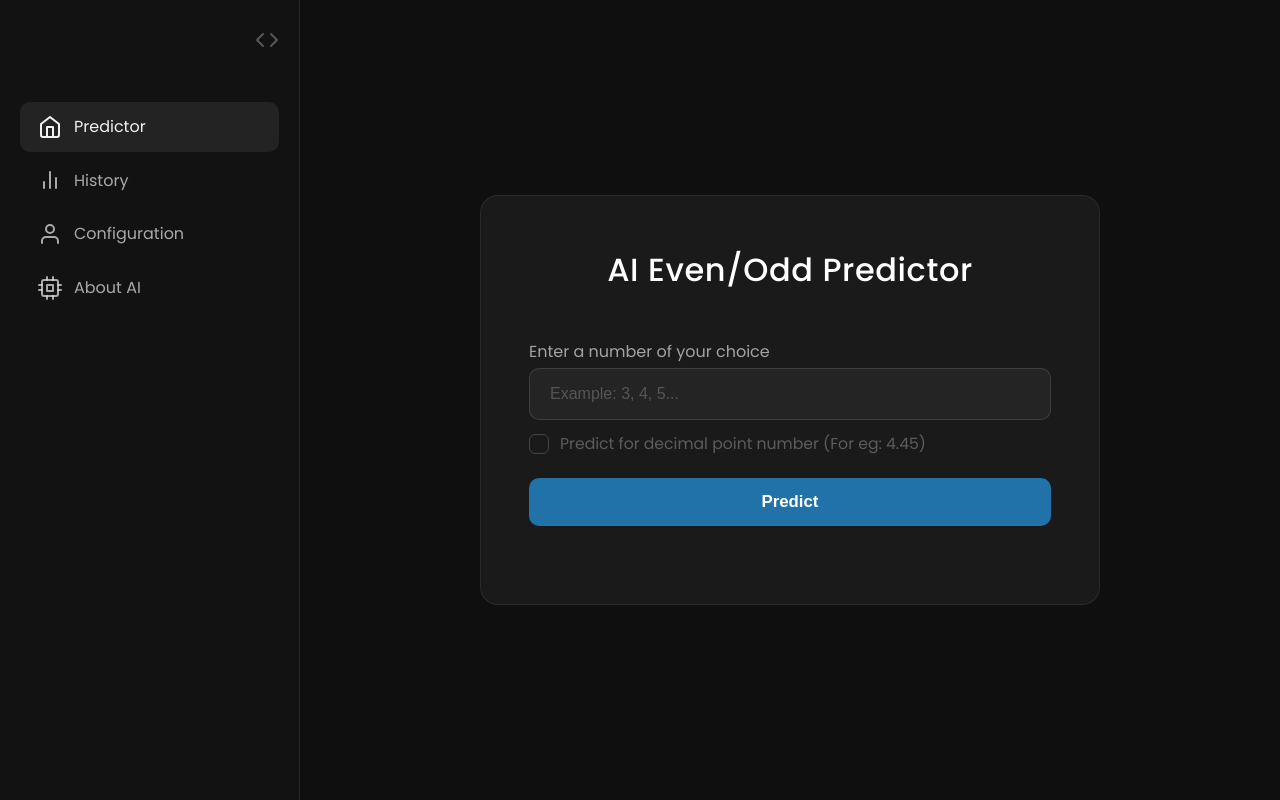
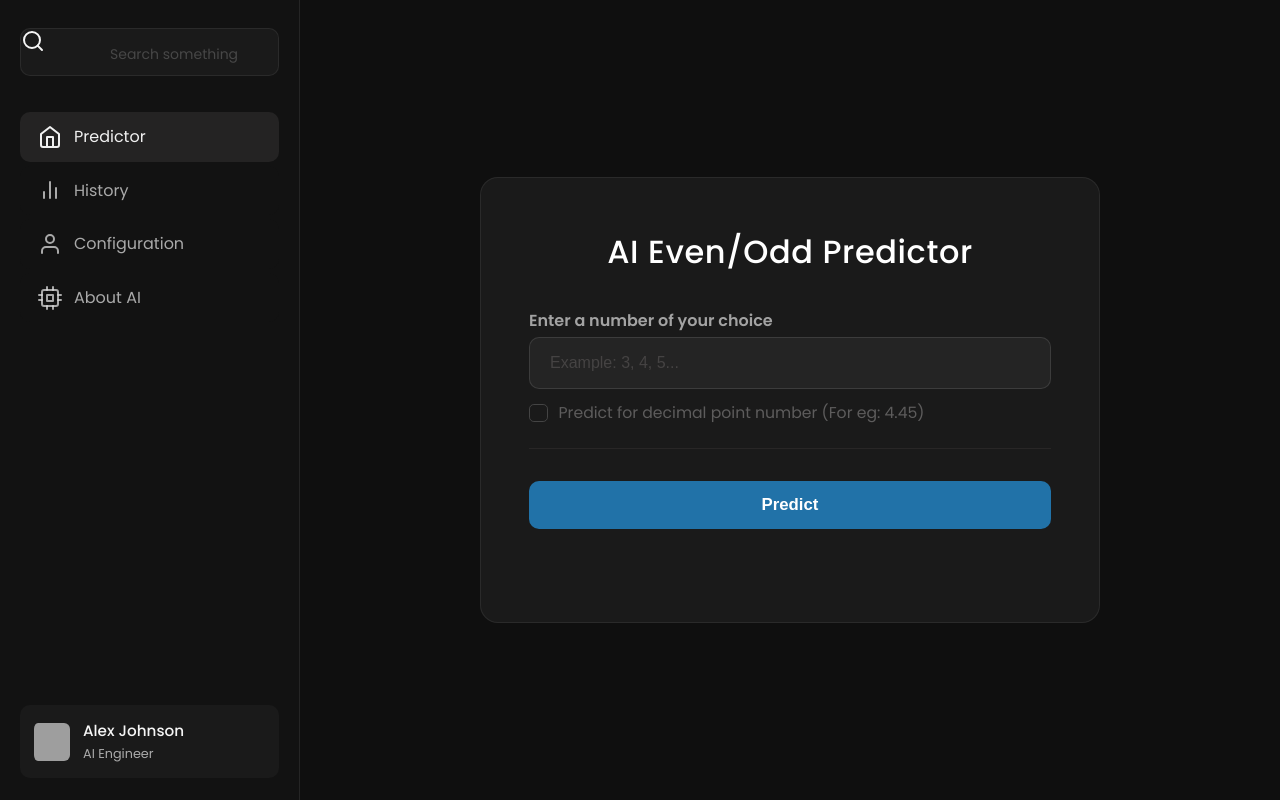
Before and after one commit to mangopulp1/AI-based-Odd-even-predictor, a FastAPI app: page / in a window 1280 px wide. Run offline with FastAPI, Linux system fonts and the light colour scheme; grey boxes are pictures that could not be loaded.

Commit message:
commit made

```diff
--- a/js/main.js
+++ b/js/main.js
@@ -1,5 +1,4 @@
 document.addEventListener("DOMContentLoaded", () => {
-
   const form = document.getElementById("prediction-form");
   const resultBox = document.getElementById("result-box");
   const resultText = document.getElementById("result-text");
@@ -12,74 +11,55 @@
 
   const setToggleIcon = (name) => {
     toggleBtn.innerHTML = `<i data-feather="${name}"></i>`;
-    if (window.feather)
-      feather.replace({
-        attr:
-        {
-          "stroke-width": 0.7,
-          width : 10,
-          height : 10
-        },
-      });
+    feather.replace();
   };
 
-  // initial icon
-  setToggleIcon("code");
+  setToggleIcon("columns");
 
   toggleBtn.addEventListener("click", () => {
     isCollapsed = !isCollapsed;
     sidebar.classList.toggle("collapsed");
-    const iconName = isCollapsed ? "code" : "code";
-    setToggleIcon(iconName);
-    toggleBtn.style.transform = isCollapsed
-      ? "translateX(4px)"
-      : "translateX(0)";
+    setToggleIcon("columns");
   });
 
-  // form handling
   form.addEventListener("submit", async (e) => {
     e.preventDefault();
     const formData = new FormData(form);
-
-    resultText.innerText = "";
+    resultText.textContent = "";
     resultText.className = "result-text";
     resultBox.classList.remove("hidden");
     loadingAnimation.style.display = "block";
 
     try {
-      const response = await fetch("/predict", { method: "POST", body: formData });
-      if (!response.ok) throw new Error(`HTTP error! status: ${response.status}`);
+      const response = await fetch("/predict",
+        { method: "POST",
+          body: formData
+        });
+
+      if (!response.ok) throw new Error(`HTTP error: ${response.status}`);
 
       const data = await response.json();
       loadingAnimation.style.display = "none";
 
       if (data.prediction) {
-        const resultValue = String(data.prediction).toLowerCase();
-        resultText.innerText = String(data.prediction).toUpperCase();
+        const resultValue = data.prediction.toLowerCase();
+        resultText.textContent = data.prediction.toUpperCase();
 
         if (resultValue.includes("even")) resultText.classList.add("even");
         else if (resultValue.includes("odd")) resultText.classList.add("odd");
         else resultText.classList.add("error");
       } else {
-        resultText.innerText = "ERROR";
+        resultText.textContent = "ERROR";
         resultText.classList.add("error");
       }
     } catch (err) {
-      console.error("Prediction failed:", err);
       loadingAnimation.style.display = "none";
-      resultText.innerText = "ERROR: Network or server issue";
-      resultText.className = "result-text error";
+      resultText.textContent = "ERROR: Network or server issue";
+      resultText.classList.add("error");
     }
   });
 
-  // input validation
-  if (numberInput) {
-    numberInput.addEventListener("input", () => {
-      if (numberInput.value && isNaN(numberInput.value)) {
-        numberInput.setCustomValidity("Please enter a valid number");
-      } else {
-        numberInput.setCustomValidity("");
-      }
-    });
-  }
+  numberInput.addEventListener("input", () => {
+    numberInput.setCustomValidity(isNaN(numberInput.value) ? "Please enter a valid number" : "");
+  });
 });
--- a/main.py
+++ b/main.py
@@ -28,6 +28,11 @@
     # Pass the 'request' object, which is REQUIRED for Jinja2's url_for
     return templates.TemplateResponse("index.html", {"request": request})
 
+@app.get("/history", response_class=HTMLResponse)
+async def history(request: Request):
+    return templates.TemplateResponse("history.html", {"request": request})
+
+
 @app.post("/predict", response_class=JSONResponse)
 async def predict(number: str = Form(...), allow_decimal: Optional[str] = Form(None)):
     """
--- a/static/style.css
+++ b/static/style.css
@@ -64,7 +64,8 @@
     cursor: pointer;
     align-self: flex-end;
     transition: transform 0.3s ease, color 0.2s ease;
-    margin-bottom: 12px;
+    margin-bottom: -6px;
+
 }
 
 .sidebar.collapsed .toggle-btn {
@@ -79,6 +80,7 @@
     margin-top: 8px;
 }
 
+
 .sidebar-links a {
     display: flex;
     align-items: center;
@@ -86,6 +88,7 @@
     text-decoration: none;
     color: rgba(220, 220, 220, 0.75);
     padding: 12px 18px;
+    font-weight: 100;
     border-radius: 10px;
     background: #121212;
     transition: background 0.25s ease, color 0.2s ease;
@@ -106,7 +109,7 @@
 
 .sidebar-links a.active i {
     color: #f0f0f0;
-    stroke-width: 1.6px;
+    stroke-width: 1.2px;
 }
 
 .sidebar-links a:hover i {
@@ -124,6 +127,57 @@
   color: #eaeaea;
 }
 
+
+.profile-section {
+  display: flex;
+  align-items: center;
+  gap: 10px;
+  padding: 14px 12px;
+  background: #1a1a1a;
+  border-radius: 10px;
+  margin-top: auto;
+  margin-bottom: -6px;
+}
+
+.profile-pic {
+  width: 38px;
+  height: 38px;
+  border-radius: 6px;
+  padding-left: 2px;
+}
+
+.profile-info h4 {
+  font-size: 0.95rem;
+  font-weight: 500;
+  padding-left: 3px;
+}
+
+.profile-info p {
+  font-size: 0.8rem;
+  color: #aaa;
+  padding-left: 3px;
+}
+
+.search {
+   background: #1a1a1a;
+   font-size: 0.875rem;
+   height: 48px;
+   border-radius: 10px;
+   border: 1px solid rgba(255, 255, 255, 0.07);
+
+}
+
+.search h4 {
+    color: #474747;
+    margin-top: -16.8px;
+    margin-left: 89px;
+    font-weight: 100;
+}
+
+.search h4 i {
+   stroke-width: 2px;
+   color: #454343;
+}
 
 /* ===== Main Content ===== */
 .main-content {
@@ -161,7 +215,7 @@
 
 .card-title {
     text-align: center;
-    margin-bottom: 16px;
+    margin-bottom: 3px;
     font-size: 2rem;
     font-weight: 500;
     letter-spacing: 0.6px;
@@ -185,6 +239,7 @@
     color: #a3a3a3;
     font-size: 1rem;
     margin-bottom: -18px;
+    font-weight: 600;
 }
 
 .input-container {
@@ -195,20 +250,28 @@
     width: 100%;
     padding: 16px 20px;
     border-radius: 10px;
-    border: 1px solid rgba(255, 255, 255, 0.12);
+    border: 1px solid rgba(255, 255, 255, 0.11);
     background: #242424;
     color: #fff;
     font-size: 1rem;
 }
 
 .input-container input::placeholder {
-    color: #555;
+    color: #454343;
 }
 
 .input-container input:focus {
     outline: none;
     border-color: var(--primary-color);
     background: #2c2c2c;
+}
+
+
+.thin-line {
+   display: flex;
+   background: #282626;
+   margin-bottom: 6.9px;
+   height: 0.96px;
 }
 
 /* Checkbox */
@@ -224,10 +287,10 @@
 
 .checkbox-container input[type="checkbox"] {
     appearance: none;
-    width: 20px;
-    height: 20px;
+    width: 18.5px;
+    height: 18.5px;
     border: 1px solid #444;
-    border-radius: 6px;
+    border-radius: 4.9px;
     position: relative;
     cursor: pointer;
 }
@@ -244,7 +307,7 @@
     top: 50%;
     transform: translate(-50%, -50%);
     color: #fff;
-    font-size: 10px;
+    font-size: 11px;
 }
 
 /* ===== Button ===== */
@@ -254,6 +317,7 @@
     font-size: 1.05rem;
     font-weight: 700;
     padding: 14px;
+    margin-top: 4px;
     border-radius: 10px;
     border: 0;
     cursor: pointer;
@@ -277,6 +341,7 @@
     display: flex;
     justify-content: space-between;
     align-items: center;
+    margin-bottom: 15px;
     border: 1px solid rgba(255, 255, 255, 0.08);
     transition: all 0.3s ease-in-out;
 }
@@ -292,7 +357,7 @@
 .result-label {
     font-size: 1rem;
     color: #a3a3a3;
-    font-weight: 500;
+    font-weight: 300;
 }
 
 .result-content {
@@ -303,7 +368,7 @@
 
 .result-text {
     font-size: 1.1rem;
-    font-weight: 600;
+    font-weight: 500;
     text-transform: lowercase;
 }
 
--- a/templates/index.html
+++ b/templates/index.html
@@ -11,10 +11,11 @@
 </head>
 <body>
     <aside class="sidebar" id="sidebar">
-        <button class="toggle-btn" id="toggle-btn">
-            <!-- replaced the old icon with panel-left-close -->
-            <i data-feather="code"></i>
-        </button>
+        <div class="search">
+            <i data-feather="search"></i>
+            <h4>Search something</h4>
+        </div>
+
         <div class="sidebar-links">
             <a href="#" class="active">
                 <i data-feather="home"></i>
@@ -33,6 +34,13 @@
                 <span>About AI</span>
             </a>
         </div>
+        <div class="profile-section">
+              <img src="https://i.pravatar.cc/40" alt="Profile-picture" class="profile-pic">
+              <div class="profile-info">
+                 <h4>Alex Johnson</h4>
+                 <p>AI Engineer</p>
+              </div>
+        </div>
     </aside>
 
     <main class="main-content">
@@ -49,11 +57,11 @@
                     <input type="checkbox" name="allow_decimal" id="allow_decimal" value="true">
                     <label for="allow_decimal">Predict for decimal point number (For eg: 4.45)</label>
                 </div>
+                <div class="thin-line"></div>
                 <button class="btn predict-btn" type="submit">Predict</button>
             </form>
-
             <div class="result-box hidden" id="result-box">
-                <span class="result-label">Result:</span>
+                    <span class="result-label">Result:</span>
                 <div class="result-content">
                     <span class="result-text" id="result-text"></span>
                     <div class="loading-animation" id="loading-animation"></div>
```
Also changed, not shown: templates/history.html (added, +16 -0 lines).
